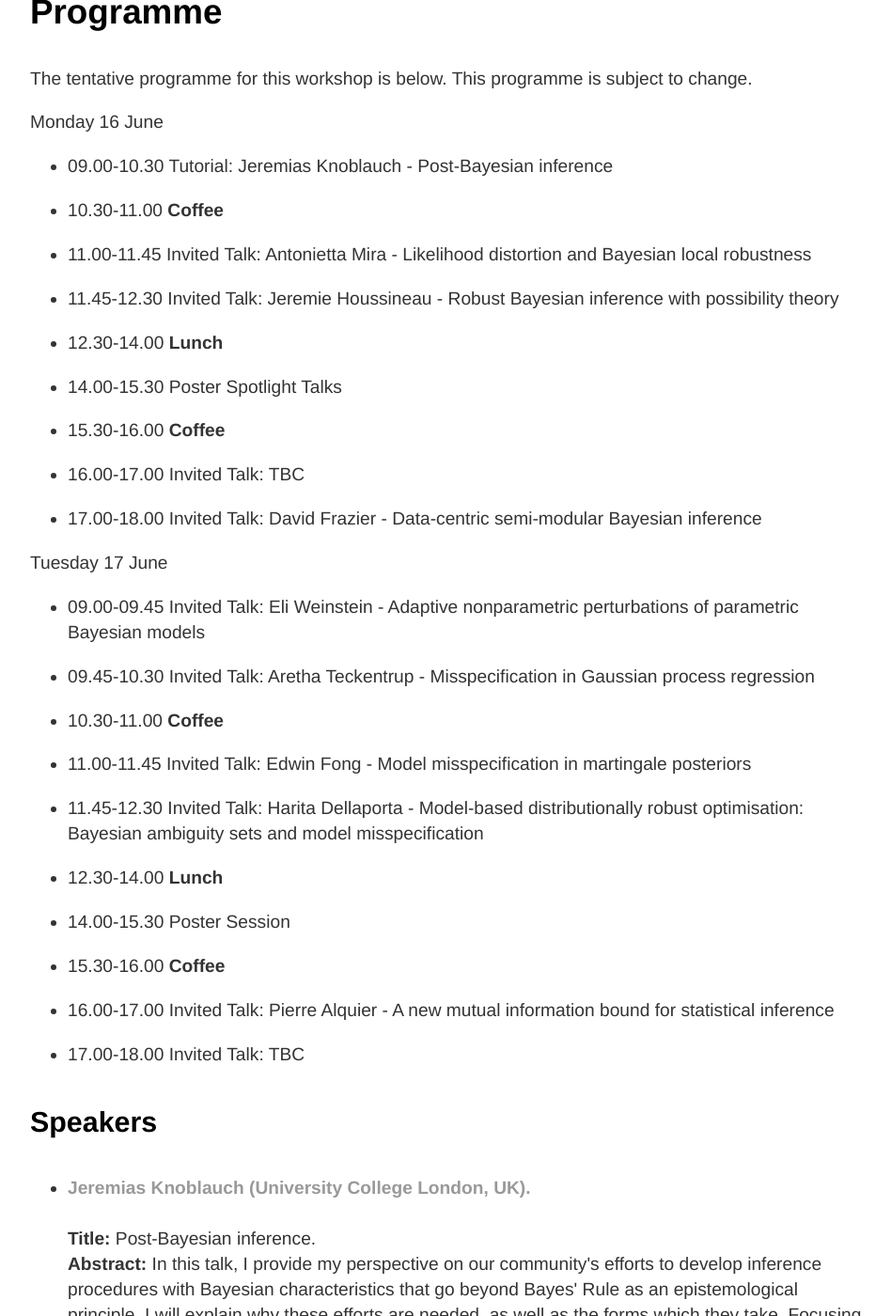
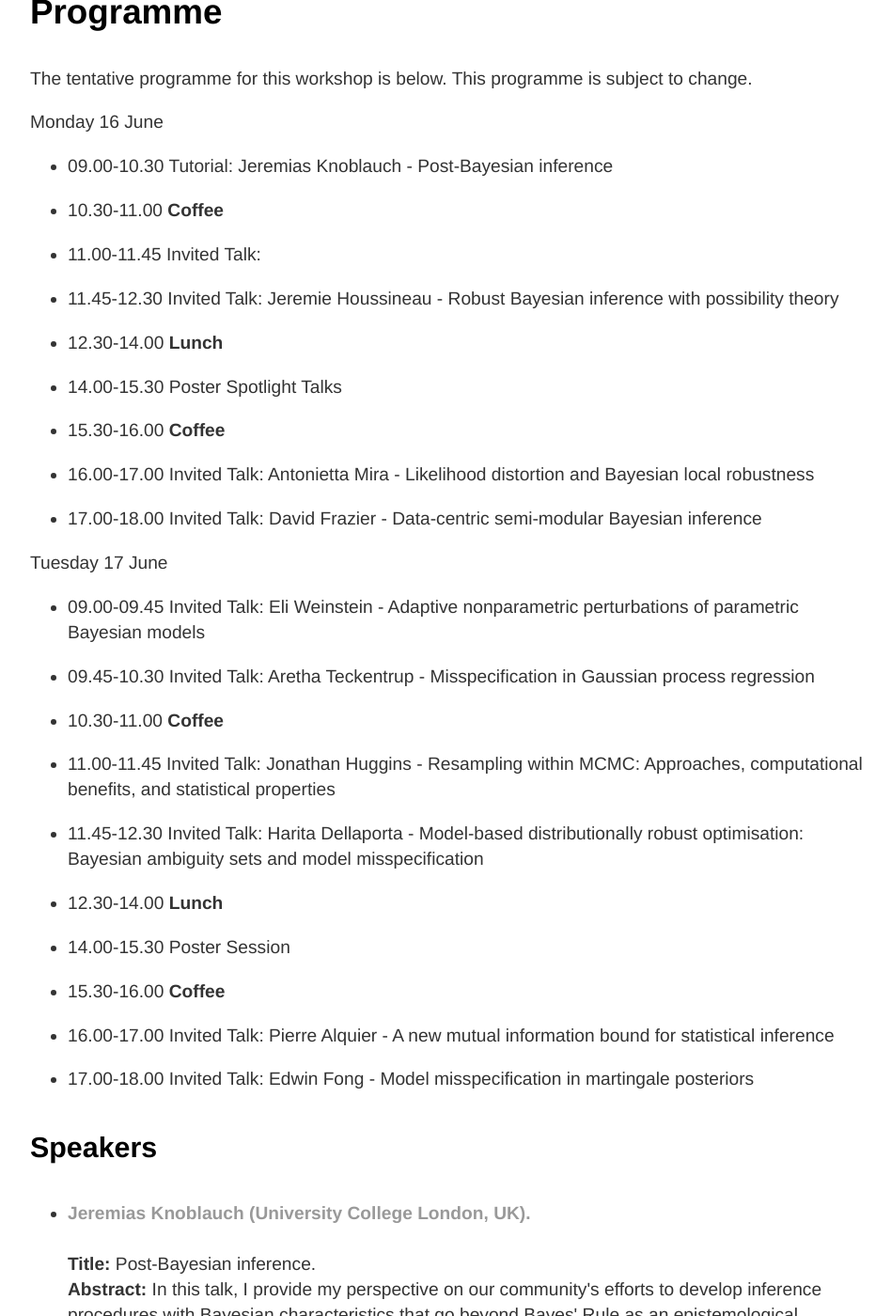
Before and after one commit to postbayes/BayesMisspecificationSatellite, a Jekyll site: the page index.html, which Jekyll copies as it is, in a window 1280 px wide and 1400 px high, scrolled down 1119 px. Shown: the whole window at 94% size, without its empty margins (160-1108 px from the left). Built offline with Jekyll 4.4.1, drawn with Linux system fonts in a browser that asks for light colours.

Commit message:
Update index.html

```diff
--- a/index.html
+++ b/index.html
@@ -79,12 +79,12 @@ A common justification for the use of Bayesian inference is that Bayes’ theore
 <ul>
 <li>09.00-10.30 Tutorial: Jeremias Knoblauch - Post-Bayesian inference</li>
 <li>10.30-11.00 <b>Coffee</b></li>
-<li>11.00-11.45 Invited Talk: Antonietta Mira - Likelihood distortion and Bayesian local robustness </li>
+<li>11.00-11.45 Invited Talk:  </li>
 <li>11.45-12.30 Invited Talk: Jeremie Houssineau - Robust Bayesian inference with possibility theory </li>
 <li>12.30-14.00 <b>Lunch</b></li>
 <li>14.00-15.30 Poster Spotlight Talks </li>
 <li>15.30-16.00 <b>Coffee</b></li>
-<li>16.00-17.00 Invited Talk: TBC </li>
+<li>16.00-17.00 Invited Talk: Antonietta Mira - Likelihood distortion and Bayesian local robustness </li>
 <li>17.00-18.00 Invited Talk: David Frazier - Data-centric semi-modular Bayesian inference </li>
 </ul>
 </p>
@@ -94,13 +94,13 @@ A common justification for the use of Bayesian inference is that Bayes’ theore
 <li>09.00-09.45 Invited Talk: Eli Weinstein - Adaptive nonparametric perturbations of parametric Bayesian models</li>
 <li>09.45-10.30 Invited Talk: Aretha Teckentrup - Misspecification in Gaussian process regression</li>
 <li>10.30-11.00 <b>Coffee</b></li>
-<li>11.00-11.45 Invited Talk: Edwin Fong - Model misspecification in martingale posteriors </li>
+<li>11.00-11.45 Invited Talk: Jonathan Huggins - Resampling within MCMC: Approaches, computational benefits, and statistical properties </li>
 <li>11.45-12.30 Invited Talk: Harita Dellaporta - Model-based distributionally robust optimisation: Bayesian ambiguity sets and model misspecification </li>
 <li>12.30-14.00 <b>Lunch</b></li>
 <li>14.00-15.30 Poster Session </li>
 <li>15.30-16.00 <b>Coffee</b></li>
 <li>16.00-17.00 Invited Talk: Pierre Alquier - A new mutual information bound for statistical inference</li>
-<li>17.00-18.00 Invited Talk: TBC </li>
+<li>17.00-18.00 Invited Talk: Edwin Fong - Model misspecification in martingale posteriors </li>
 </ul>
 </p>
 
```
